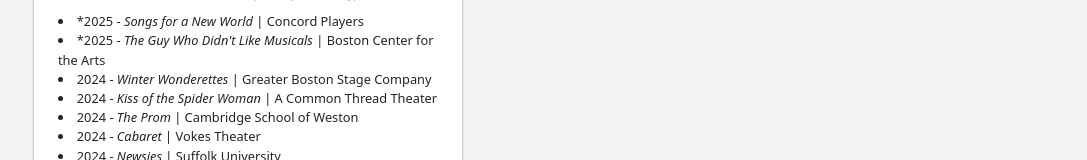
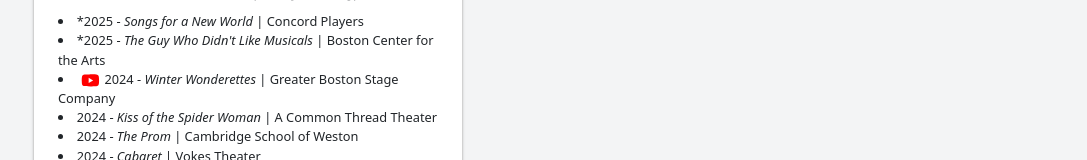
Before and after one commit to etancohn/Etan-Music-Website, a React (Vite) app: page / in a window 1280 px wide. Both pictures are taken after a click on the button "More Info". Shown: the part 918-1078 px from the top of the page, without its empty margins (96-1183 px from the left). Built offline with nearby package versions, Linux system fonts and the light colour scheme.

Commit message:
added youtube links for musicals

```diff
--- a/src/MusicCard.tsx
+++ b/src/MusicCard.tsx
@@ -56,7 +56,7 @@ function MusicCard(props: MusicCardProps) {
     return (
         <Card
           className='card'
-          style={{ maxHeight: delayedExpanded ? '800px' : '310px' }}
+          style={{ maxHeight: delayedExpanded ? '1500px' : '310px' }}
           sx={{ width: 430, height: 300 }}
         >
             <CardHeader
--- a/src/ResumeLine.tsx
+++ b/src/ResumeLine.tsx
@@ -24,7 +24,7 @@ function ResumeLine(props: ResumeLineProps) {
                         size='small'
                     >
                         <YouTubeIcon
-                            style={{ color: 'red', fontSize: '1.3rem' }}
+                            style={{ color: 'red', fontSize: '1.3rem', margin: '-0.5rem -0.1rem' }}
                         >
                         </YouTubeIcon>
                     </IconButton>
--- a/src/assets/descriptions.tsx
+++ b/src/assets/descriptions.tsx
@@ -27,6 +27,7 @@ export const mtExpandedContent = <div>
             year="2024"
             show="Winter Wonderettes"
             theater="Greater Boston Stage Company"
+            youtubeLink="https://www.youtube.com/watch?v=nZW-FA_QTS4&list=PLfbyNxCSa0lVzJytuJww20mEhiVKui1_O&index=1"
         />
         <ResumeLine
             year="2024"
@@ -87,6 +88,7 @@ export const mtExpandedContent = <div>
             year="2020"
             show="Behind Closed Doors (original show)"
             theater="Scotch'n'Soda Theater"
+            youtubeLink="https://www.youtube.com/watch?v=PReWoscQbFQ&t=1s"
         />
         <ResumeLine
             year="2019"
```
